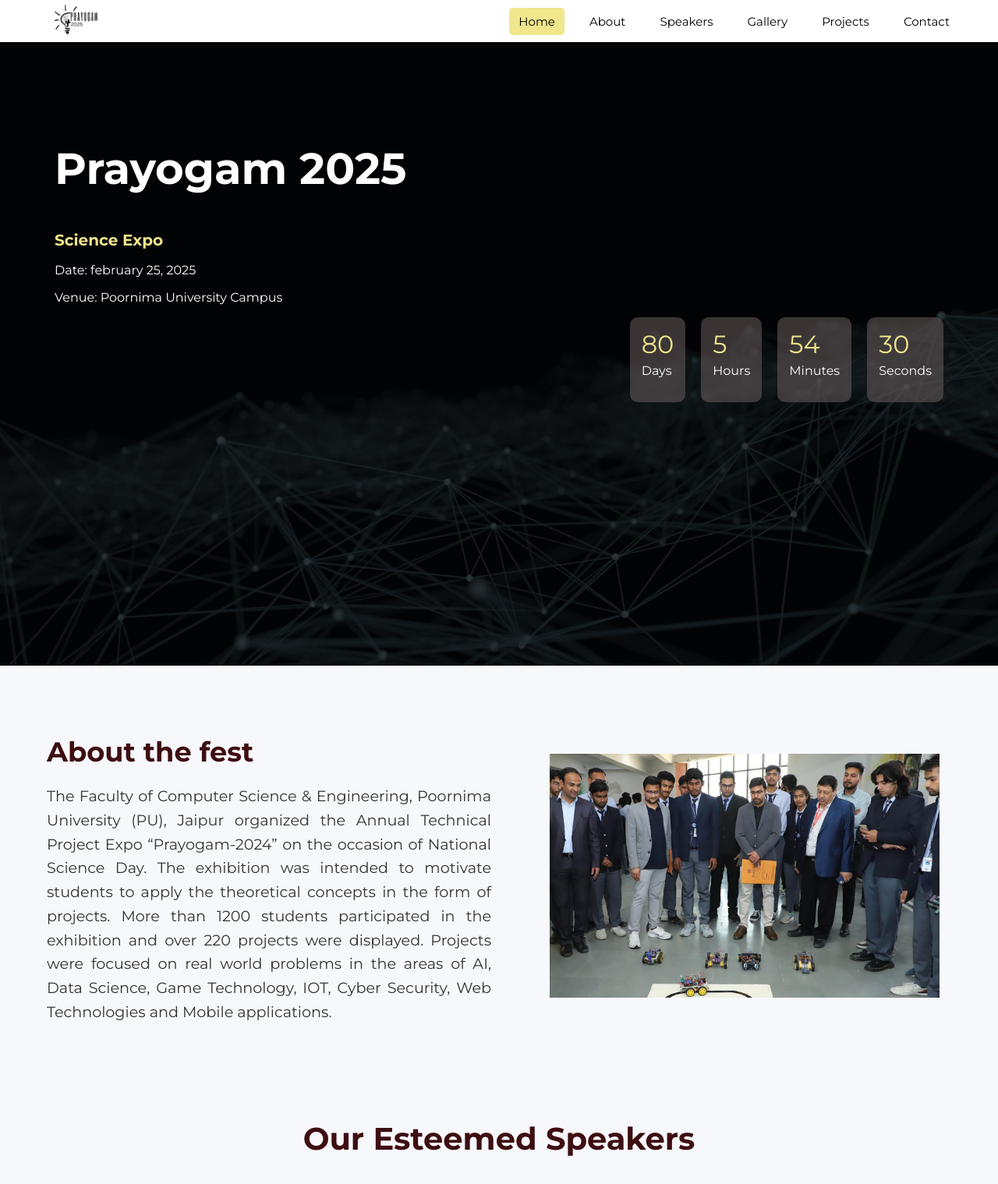
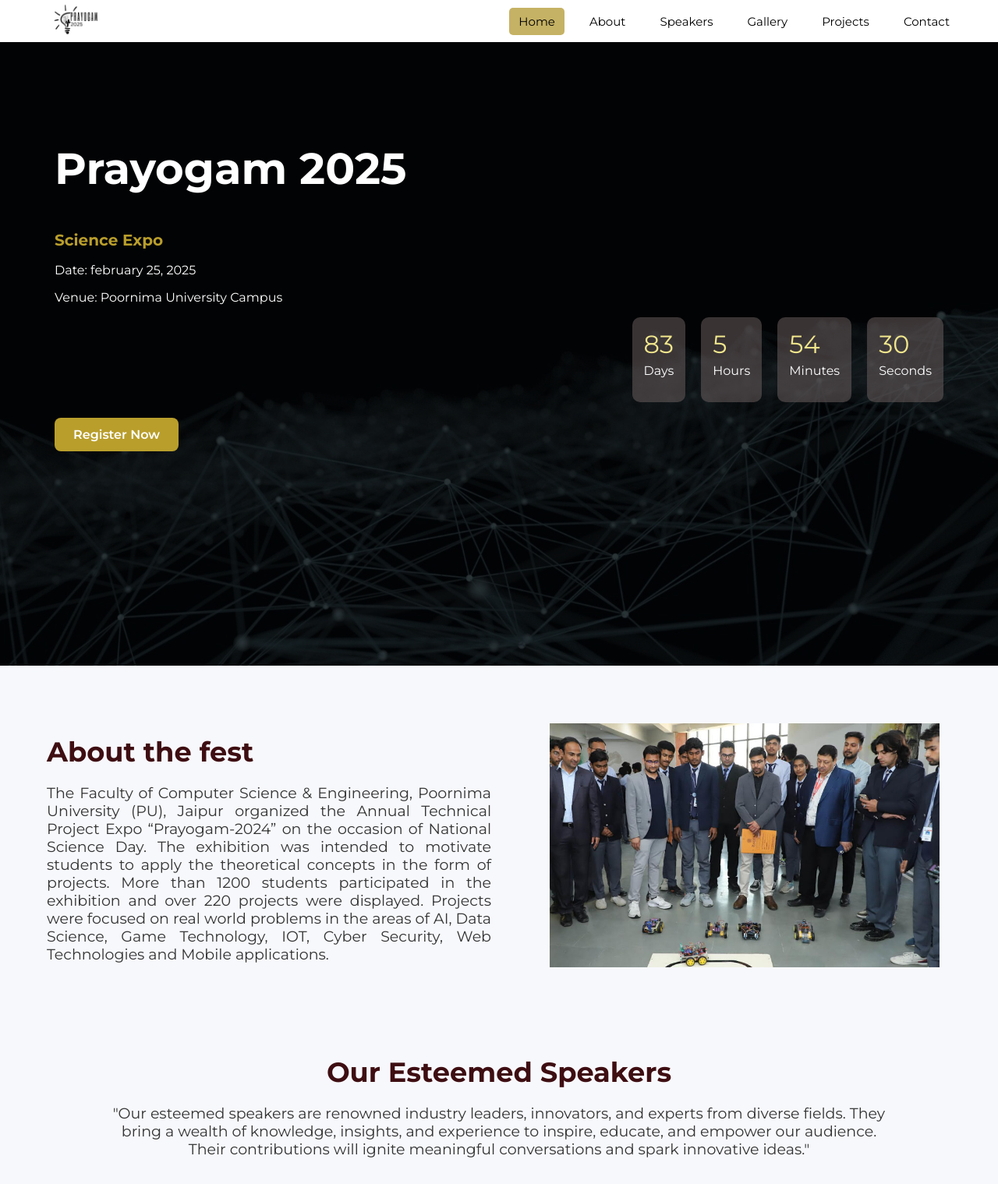
Before and after one commit to Ayush17514/prayogam2025, a PHP site: page / in a window 1280 px wide. Shown: the top 1519 px of the page at 78% size. Run offline with PHP 8.4, Linux system fonts and the light colour scheme.

Commit message:
register button added , colors or header&footer adjusted

```diff
--- a/index.html
+++ b/index.html
@@ -21,7 +21,7 @@
 
         <!-- Desktop Navigation -->
         <nav class="navbar">
-            <a href="#home"style="background-color:#F0E68C;">Home</a>
+            <a href="#home"style="background-color:#c5b264;">Home</a>
             <a href="#about">About</a>
             <a href="#speakers">Speakers</a>
             <a href="#gallery">Gallery</a>
@@ -82,6 +82,8 @@
                     <p>Seconds</p>
                 </div>
             </div>
+            <a href="https://docs.google.com/forms/d/e/1FAIpQLSd3zhZEUBlAcwbWiU8mbkg7BLwtlEWPW5ct3RRxP5UmbLOKGA/viewform?pli=1" target="_blank" class="register-btn">Register Now</a>
+
 
         </div>
     </section>
@@ -256,7 +258,7 @@
             <img src="Ajay sir.JPG" alt="Member Image">
             <hr class="separator-line">
             <h3>Mr.Ajay Khunteta</h3>
-            <p>Dean<br>Faculty of Computer Engineering</p>
+            <p>Dean,FCE</p>
         </div>
 
         <div class="team-card">
@@ -297,9 +299,9 @@
         <!-- Contact Information Section -->
         <div class="details">
             <h4>Contact Us</h4>
-            <p><strong>Address:</strong> Poornima University,jaipur,rajasthan</p>
-            <p><strong>Phone:</strong> <a href="tel:+911234567890">+91xxxxxxxxx</a></p>
-            <p><strong>Email:</strong> <a href="mailto:info@prayogam.com">xxxx@poornima.edu.in</a></p>
+            <p>Poornima University,Jaipur,Rajasthan</p>
+            <p><a href="tel:+911234567890">+91 9826054814</a></p>
+            <p><a href="mailto:info@prayogam.com">pratish.rawat@poornima.edu.in</a></p>
         </div>
     </div>
 </div>
--- a/script.js
+++ b/script.js
@@ -1,6 +1,6 @@
 
 // Set the event date
-const eventDate = new Date('March 25, 2025 00:00:00').getTime();
+const eventDate = new Date('March 28, 2025 00:00:00').getTime();
 
 // Function to update the countdown
 function updateCountdown() {
--- a/styles.css
+++ b/styles.css
@@ -17,7 +17,7 @@
     align-items: center;
     background-color: #fff;
     color: #FFF;
-    position:static;
+    position:sticky;
     top: 0;
     z-index: 1000;
 }
@@ -157,7 +150,7 @@
     font-size:20px;
     text-align: left;
     margin-left: 70px;
-    color: #f0e68c;
+    color: #b99e2b;
 }
 
 /* Countdown Timer Styles */
@@ -167,6 +160,7 @@
     justify-content:right;
     margin-right: 70px;
     margin-bottom: 20px;
+    color: #c5b264;;
 }
 
 .count-item {
@@ -193,6 +187,24 @@
     margin-left: 70px;
     color: #fff;
 }
+.register-btn {
+  display: inline-block;
+  background-color:#b99e2b; /* Button color */
+  color: #fff; /* Text color */
+  padding: 0.75rem 1.5rem;
+  font-size: 1rem;
+  font-weight: 600;
+  border: none;
+  border-radius: 0.5rem;
+  text-align: center;
+  margin-left: 70px;
+  text-decoration: none;
+  transition: background-color 0.3s ease;
+}
+
+.register-btn:hover {
+  background-color: #c5b264; /* Hover color */
+}
 
 /* Responsive Design */
 @media (max-width: 768px) {
@@ -250,12 +262,12 @@
 .about-content h2 {
     font-size: 2.2rem;
     margin-bottom: 20px;
-    color:  #3e0e12; /* Gold */
+    color:  #3e0e12;
 }
 
 .about-content p {
-    font-size: 1.2rem;
-    line-height: 1.6;
+    font-size: 19px;
+
     color: #333;
     text-align: justify;
 }
@@ -297,19 +311,21 @@
     text-align: center;
 }
 
-.speaker-section h2 {
-    font-size: 2.5rem;
-    color:#3e0e12;
+.speaker-section h2{
+    font-size: 2.2rem;
+    margin-bottom: 20px;
+    color:  #3e0e12; /* purple*/
 }
 .speaker-section p{
     margin-left: 10%;
     margin-right: 10%;
-    font-size: 17px;
+    font-size: 19px;
     text-align: center;
 }
 .speaker-container {
     display: flex;
     flex-wrap: wrap;
+    margin-top: 40px;
     justify-content: center;
     gap: 10px;
 }
```
Also changed, not shown: other parts of styles.css (+24 -30 lines).
